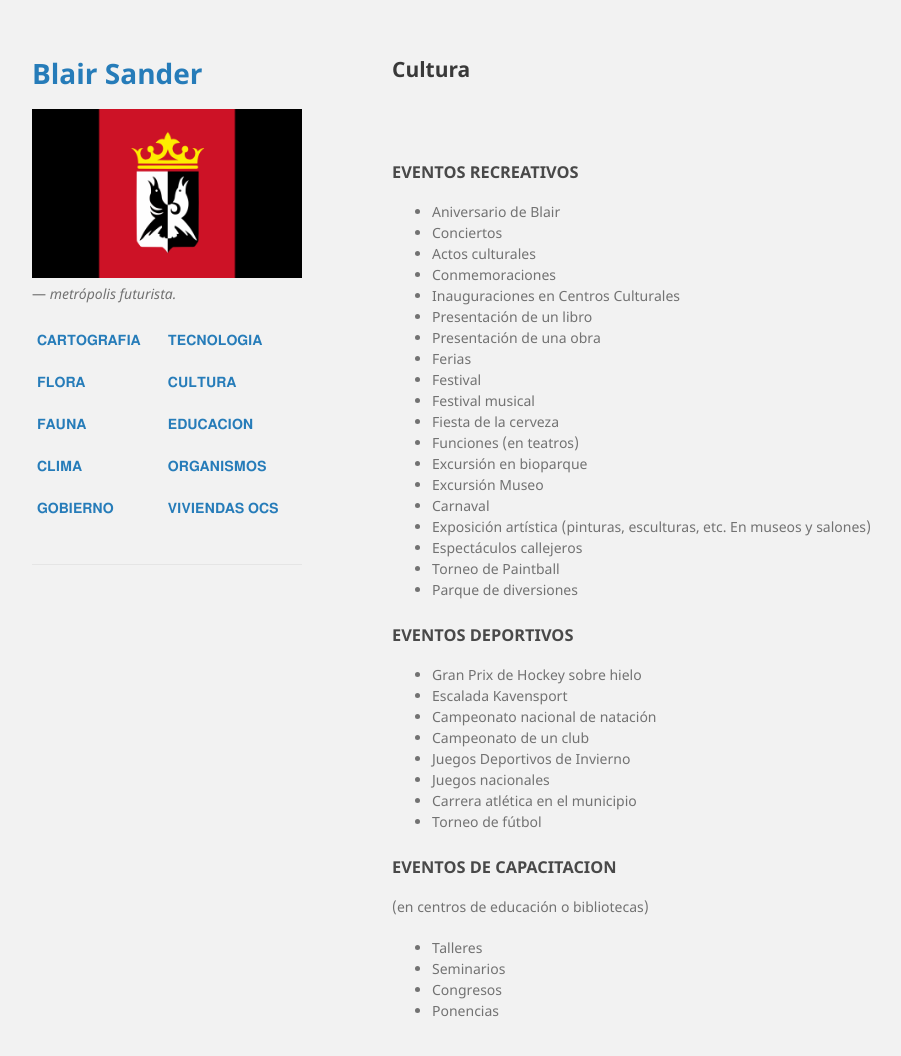
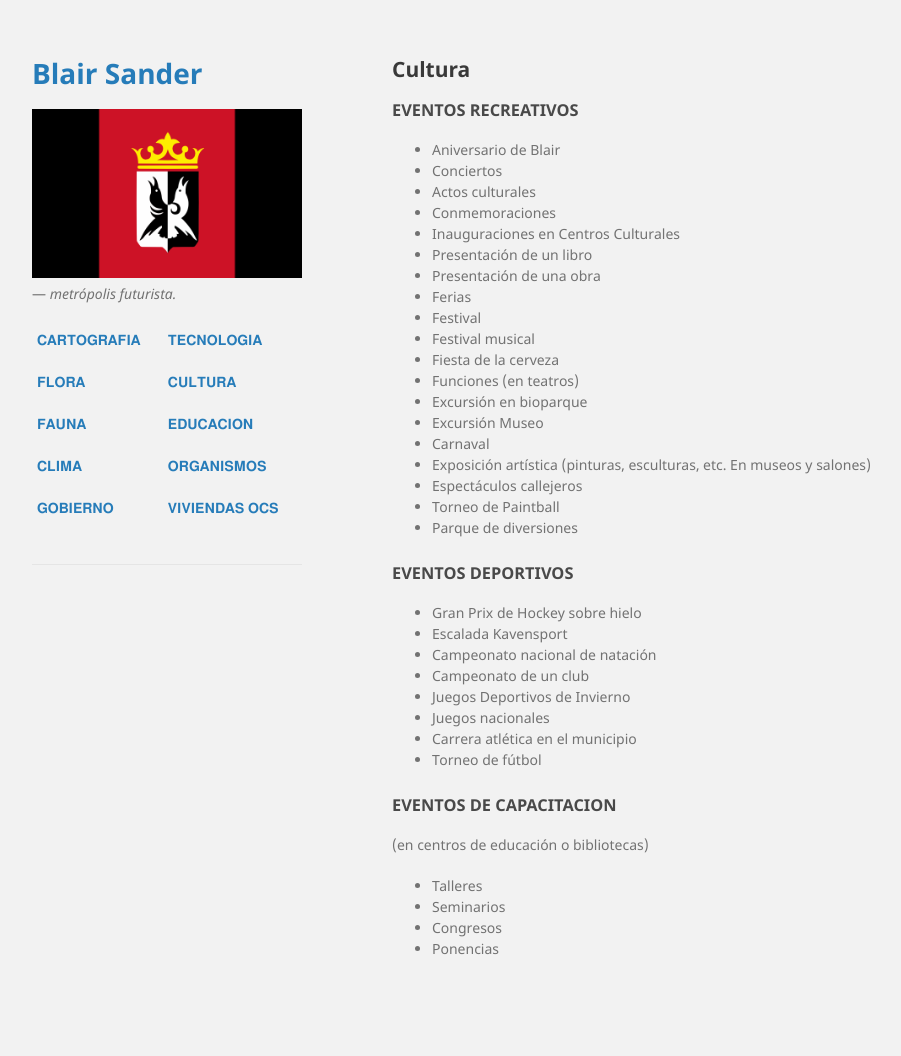
Before and after one commit to BlairSander/ciudad, a Jekyll site: the page built from cultura.md, in a window 1280 px wide and 1076 px high. Shown: the top 1056 px of the window, without its empty margins (178-1079 px from the left). Built offline with Jekyll 4.4.1, drawn with Linux system fonts in a browser that asks for light colours.

Commit message:
Update cultura.md

```diff
--- a/cultura.md
+++ b/cultura.md
@@ -3,7 +3,6 @@ layout: default
 ---
 
 <h2>Cultura</h2>
-<br>&nbsp;
 <h3> EVENTOS RECREATIVOS</h3>
 
 - Aniversario de Blair
```
